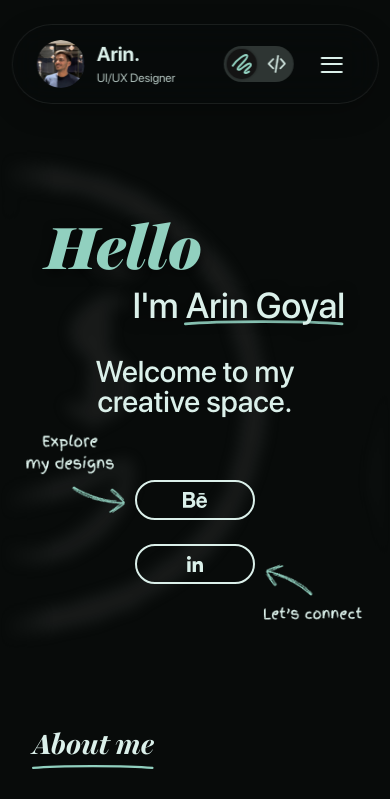
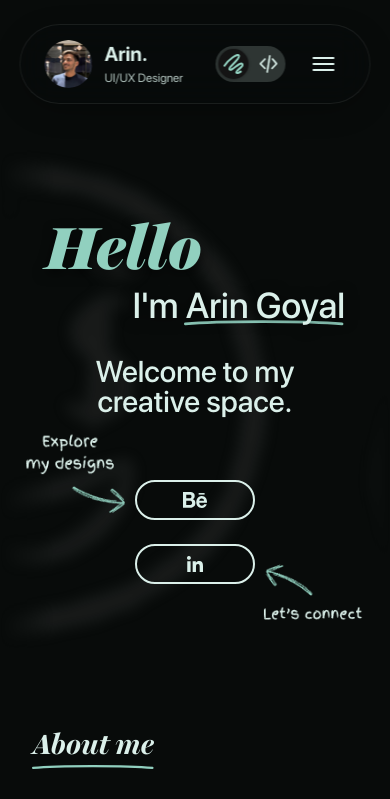
Before and after one commit to arin-goyal/portfolio-website, a React (Vite) app: page / in a window 390 px wide. Shown: the top 799 px of the page. Built offline with nearby package versions, Linux system fonts and the light colour scheme.

Commit message:
Updated Navbar

```diff
--- a/src/components/Navigation/Navigation.css
+++ b/src/components/Navigation/Navigation.css
@@ -103,7 +103,7 @@
 }
 
 .hamburger__bar:nth-child(3) {
-  top: calc(50% + 7px);
+  top: calc(50% + 5px);
   transform: translateX(-50%);
 }
 
@@ -173,7 +173,7 @@
 
 @media (max-width: 767px) {
   .navbar-container {
-    width: 94%;
+    width: 90%;
     height: 80px;
     padding: 0 24px;
     top: 24px;
```
